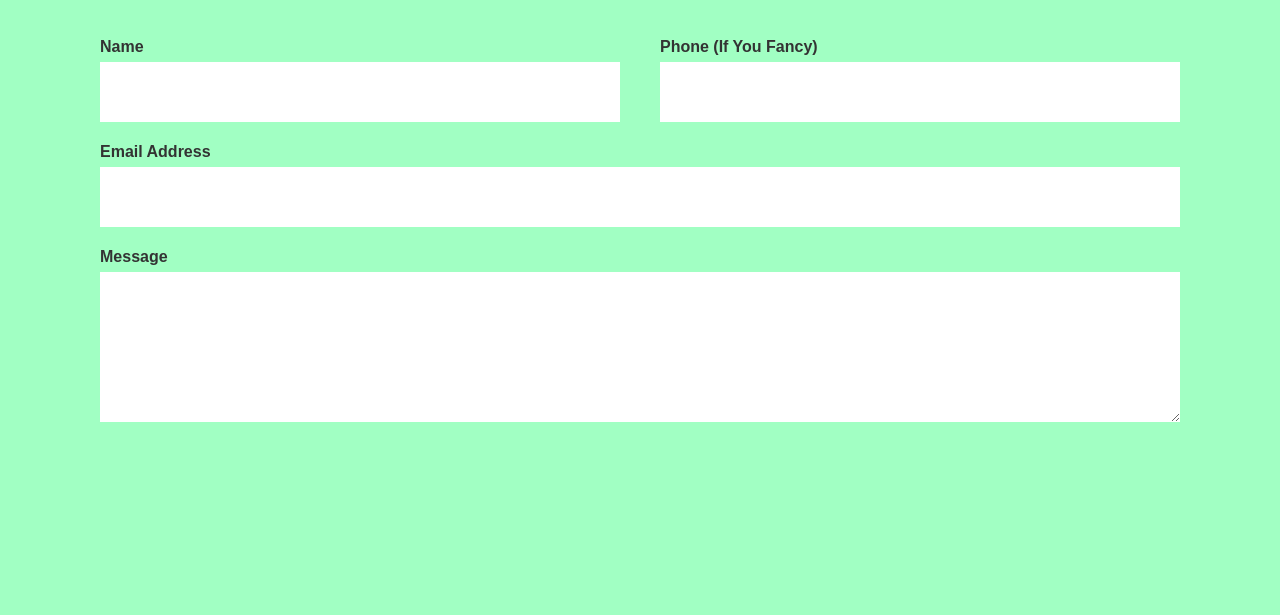
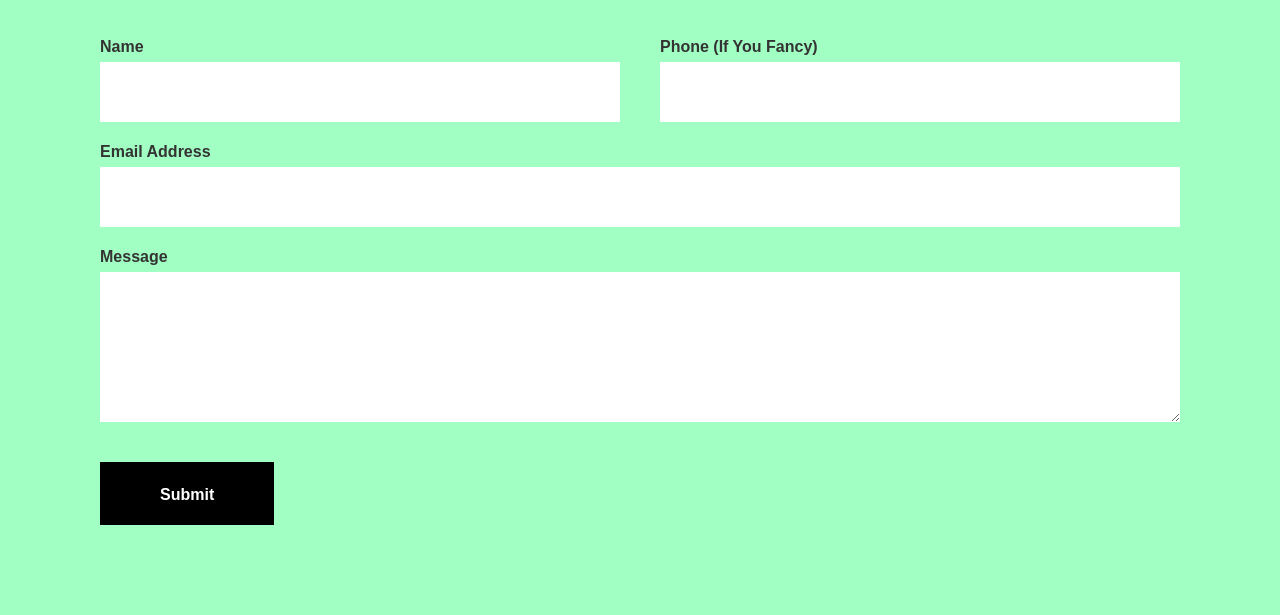
Before and after one commit to marionjudy13/portfolio2022, a plain HTML site: page index.html in a window 1280 px wide. Shown: the part 3662-4277 px from the top of the page. Drawn offline with nearby package versions, Linux system fonts and the light colour scheme; a script that the page names is missing.

Commit message:
Put submit button back lol

```diff
--- a/index.html
+++ b/index.html
@@ -339,6 +339,9 @@ h1::after {
         <form id="wf-form-Contact-Form" name="wf-form-Contact-Form" data-name="Contact Form" method="post" class="form" action="/dev-projects/doug-the-pug.html" data-netlify="true">
           <div class="div-block-6"><label for="Name-3" class="name">Name</label><input type="text" class="text-field input w-input" maxlength="256" name="Name" data-name="Name" placeholder="" id="Name-3" required=""></div>
           <div class="div-block-7"><label for="Phone-2" class="phone">Phone (If you fancy)</label><input type="tel" class="input w-input" maxlength="256" name="Phone-2" data-name="Phone 2" placeholder="" id="Phone-2"></div><label for="Email-5" class="email">Email Address</label><input type="email" class="input w-input" maxlength="256" name="Email" data-name="Email" placeholder="" id="Email-5" required=""><label for="Message-2" class="message">Message</label><textarea placeholder="" maxlength="5000" id="Message-2" name="Message-2" required="" data-name="Message 2" class="textarea w-input"></textarea>
+        <div class="submit-block">
+            <input type="submit" value="Submit" data-wait="Please wait..." class="submit-button w-button">
+          </div>
         </form>
 
       </div>
```
